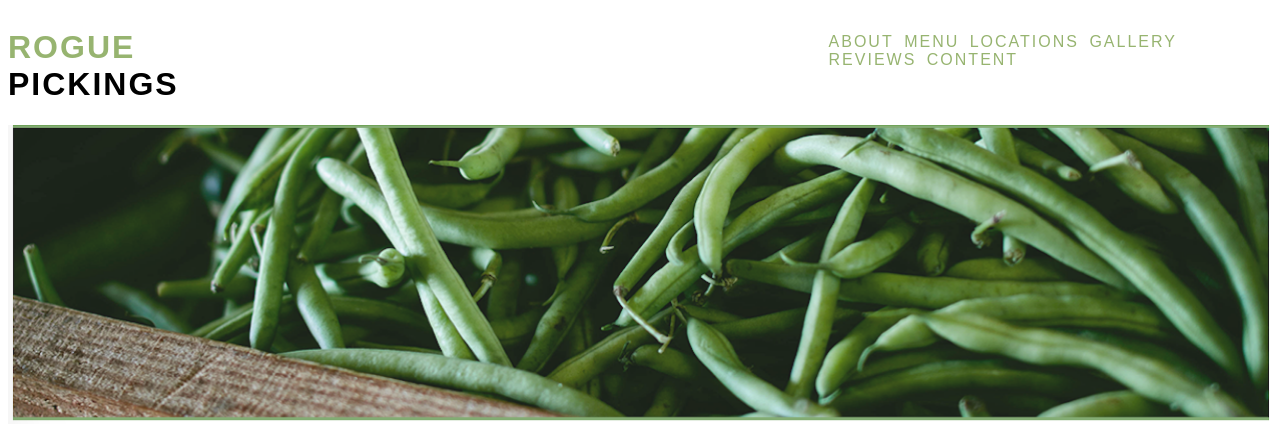
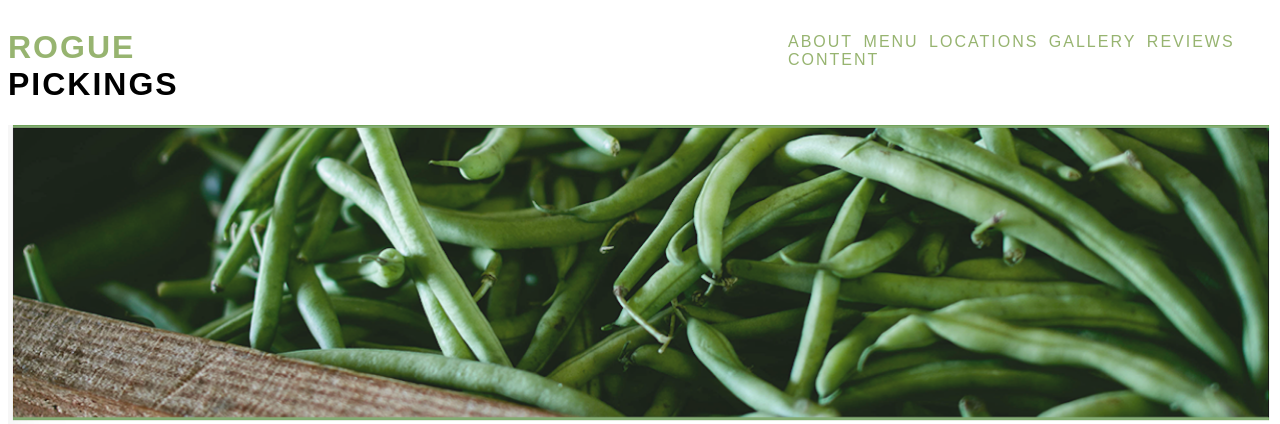
Before and after one commit to arielleramirez/rogue, a PHP site: page /index.html in a window 1280 px wide. Shown: the top 424 px of the page. Run offline with PHP 8.4, Linux system fonts and the light colour scheme; some web fonts are replaced.

Commit message:
adjusting margins

```diff
--- a/index.css
+++ b/index.css
@@ -30,7 +30,7 @@ li {
 }
 
 .navbox {
-  margin-left: 45%;
+  margin-left: 40%;
   margin-top: 2%;
 }
 
```
